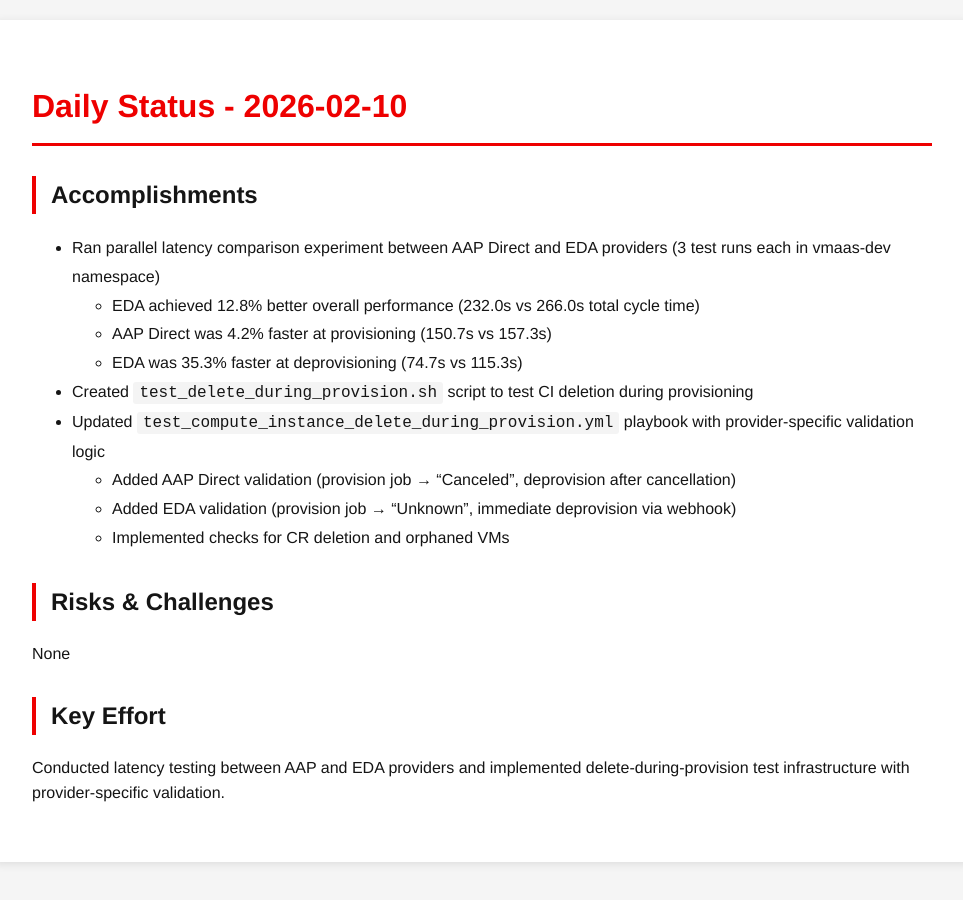
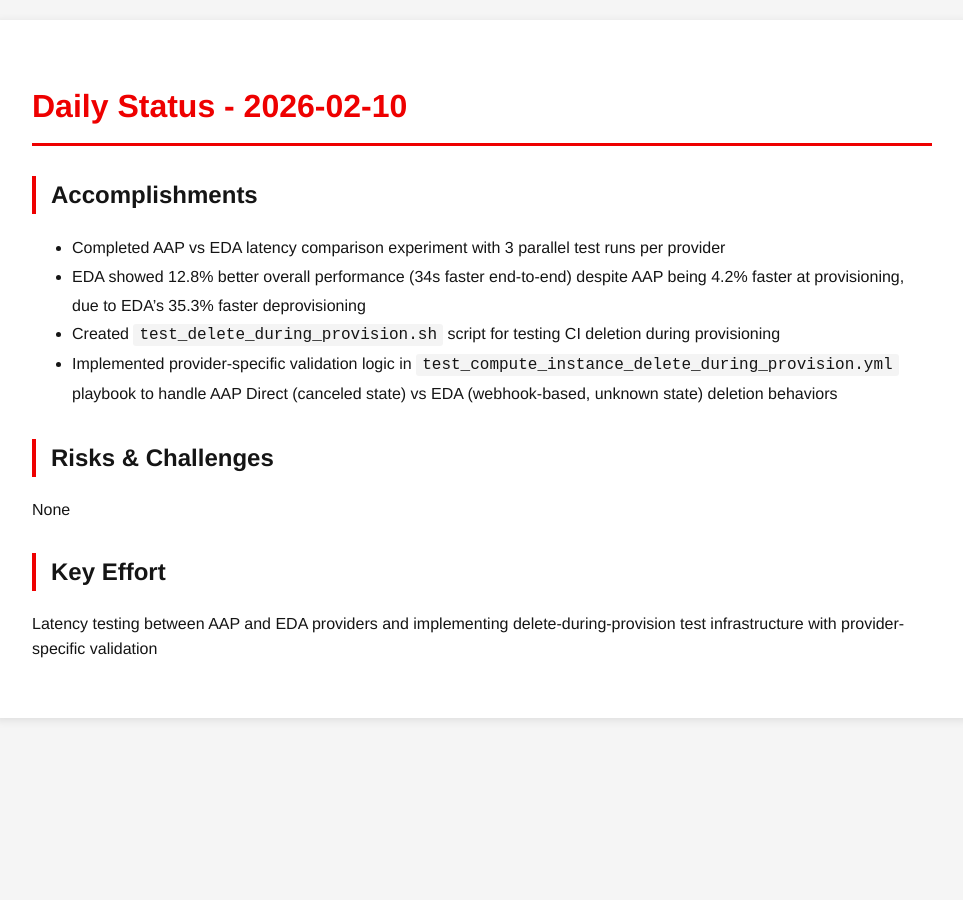
Before and after one commit to tzvatot/daily-status, a Jekyll site: the page built from 2026-02-10.md, in a window 1280 px wide. Shown: the whole page, without its empty margins (158-1121 px from the left). Built offline with Jekyll 4.4.1, drawn with Linux system fonts in a browser that asks for light colours.

Commit message:
Daily status update - 2026-02-10

```diff
--- a/2026-02-10.md
+++ b/2026-02-10.md
@@ -7,18 +7,13 @@
 # Daily Status - 2026-02-10
 
 ## Accomplishments
-- Ran parallel latency comparison experiment between AAP Direct and EDA providers (3 test runs each in vmaas-dev namespace)
-  - EDA achieved 12.8% better overall performance (232.0s vs 266.0s total cycle time)
-  - AAP Direct was 4.2% faster at provisioning (150.7s vs 157.3s)
-  - EDA was 35.3% faster at deprovisioning (74.7s vs 115.3s)
-- Created `test_delete_during_provision.sh` script to test CI deletion during provisioning
-- Updated `test_compute_instance_delete_during_provision.yml` playbook with provider-specific validation logic
-  - Added AAP Direct validation (provision job → "Canceled", deprovision after cancellation)
-  - Added EDA validation (provision job → "Unknown", immediate deprovision via webhook)
-  - Implemented checks for CR deletion and orphaned VMs
+- Completed AAP vs EDA latency comparison experiment with 3 parallel test runs per provider
+- EDA showed 12.8% better overall performance (34s faster end-to-end) despite AAP being 4.2% faster at provisioning, due to EDA's 35.3% faster deprovisioning
+- Created `test_delete_during_provision.sh` script for testing CI deletion during provisioning
+- Implemented provider-specific validation logic in `test_compute_instance_delete_during_provision.yml` playbook to handle AAP Direct (canceled state) vs EDA (webhook-based, unknown state) deletion behaviors
 
 ## Risks & Challenges
 None
 
 ## Key Effort
-Conducted latency testing between AAP and EDA providers and implemented delete-during-provision test infrastructure with provider-specific validation.
+Latency testing between AAP and EDA providers and implementing delete-during-provision test infrastructure with provider-specific validation
```
